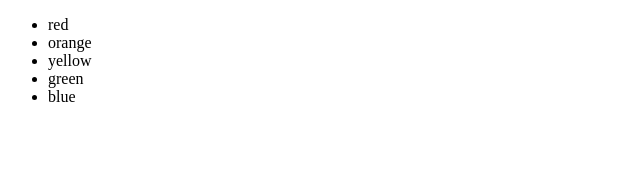
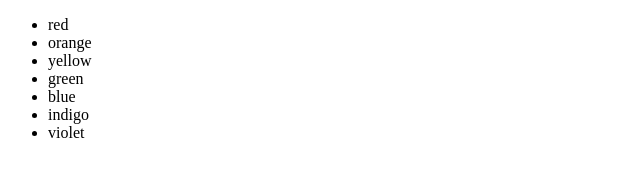
Before and after one commit to epunzal2/newGitTest, a plain HTML site: page index.html in a window 1280 px wide. Shown: the whole page, without its empty margins (0-640 px from the left). Drawn offline with Linux system fonts and the light colour scheme.

Commit message:
modified readme.md and index.html

```diff
--- a/index.html
+++ b/index.html
@@ -12,6 +12,8 @@
         <li>yellow</li>
         <li>green</li>
         <li>blue</li>
+        <li>indigo</li>
+        <li>violet</li>
       </ul>
     </div>
 
```
Also changed, not shown: 1 other file.
